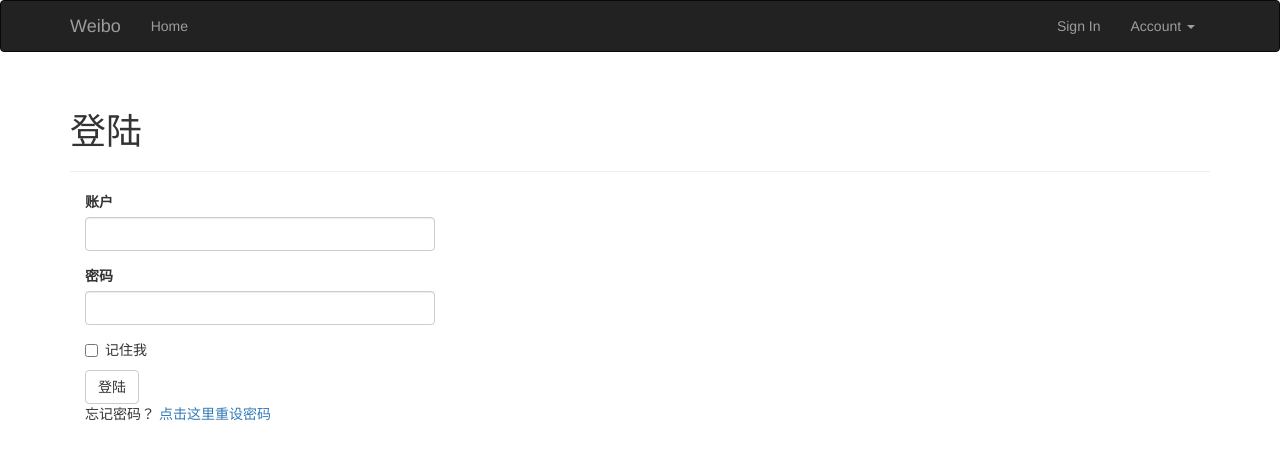
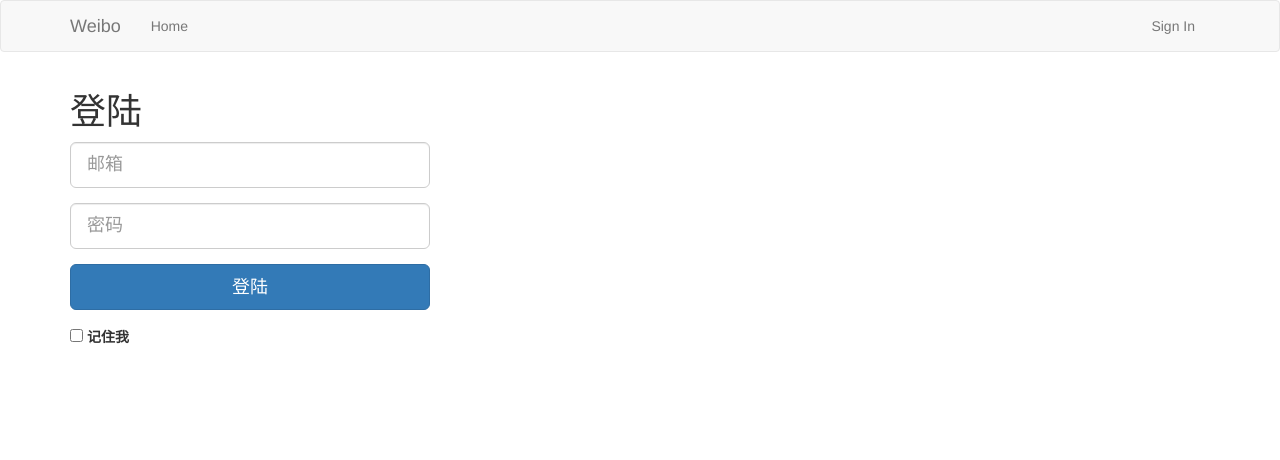
Before and after one commit to amberno1111/Imitation-weibo, a Flask app: page /auth/login in a window 1280 px wide. Shown: the top 460 px of the page. Run offline with Flask 2, Linux system fonts and the light colour scheme; parts of the project's set-up code (start-up, migrations or seed data) failed here and were passed over; some libraries are stand-ins or nearby versions.

Commit message:
修改登录页面，之前的太丑了

```diff
--- a/app/auth/forms.py
+++ b/app/auth/forms.py
@@ -7,8 +7,8 @@ from ..models import User
 
 
 class LoginForm(Form):
-    email = StringField('账户', validators=[DataRequired(), Length(1, 64), Email()])
-    password = PasswordField('密码', validators=[DataRequired()])
+    email = StringField(validators=[DataRequired(), Length(1, 64), Email()], render_kw={'placeholder': '邮箱'})
+    password = PasswordField(validators=[DataRequired()], render_kw={'placeholder': '密码'})
     remember_me = BooleanField('记住我', default=False)
     submit = SubmitField('登陆')
 
--- a/app/templates/auth/login.html
+++ b/app/templates/auth/login.html
@@ -4,16 +4,32 @@
 {% block title %}Sign In{% endblock %}
 
 {% block page_content %}
-<div class="page-header">
+<div>
+
     <h1>登陆</h1>
-</div>
-<div class="col-md-4">
-    {{ wtf.quick_form(form) }}
-    <p>
-        忘记密码？
-        <a href="{{ url_for('auth.reset_password_request') }}">
-            点击这里重设密码
-        </a>
-    </p>
+    <form class="form-horizontal" action="/login" method="post" enctype="multipart/form-data">
+    <div class="form-group">
+        {{ form.hidden_tag() }}
+        <div class="col-md-4">
+        {{ form.email(class="form-control input-lg") }}
+        </div>
+    </div>
+    <div class="form-group">
+        <div class="col-md-4">
+        {{ form.password(class="form-control input-lg") }}
+        </div>
+    </div>
+    <div class="form-group">
+        <div class="col-md-4">
+        {{ form.submit(class="btn btn-primary btn-lg btn-block") }}
+        </div>
+    </div>
+    <div class="form-group">
+        <div class="col-md-4">
+        {{ form.remember_me() }}
+        {{ form.remember_me.label }}
+        </div>
+    </div>
+</form>
 </div>
 {% endblock %}
--- a/app/templates/base.html
+++ b/app/templates/base.html
@@ -9,7 +9,7 @@
 {% endblock %}
 
 {% block navbar %}
-<div class="navbar navbar-inverse" role="navigation">
+<div class="navbar navbar-default" role="navigation">
     <div class="container">
         <div class="navbar-header">
             <button type="button" class="navbar-toggle" data-toggle="collapse" data-target=".navbar-collapse">
@@ -34,6 +34,7 @@
                         <a href="{{ url_for('auth.login') }}">Sign In</a>
                     </li>
                 {% endif %}
+                {% if current_user.is_authenticated %}
                 <li class="dropdown">
                     <a href="#" class="dropdown-toggle" data-toggle="dropdown">
                         Account
@@ -44,13 +45,14 @@
                         <li>
                             <a href="{{ url_for('auth.change_password') }}">更改密码</a>
                         </li>
-                        {% if current_user.is_authenticated %}
+
                         <li>
                             <a href="{{ url_for('main.user_profile', username=current_user.username) }}">个人资料</a>
                         </li>
-                        {% endif %}
+
                     </ul>
                 </li>
+                {% endif %}
             </ul>
         </div>
     </div>
```
